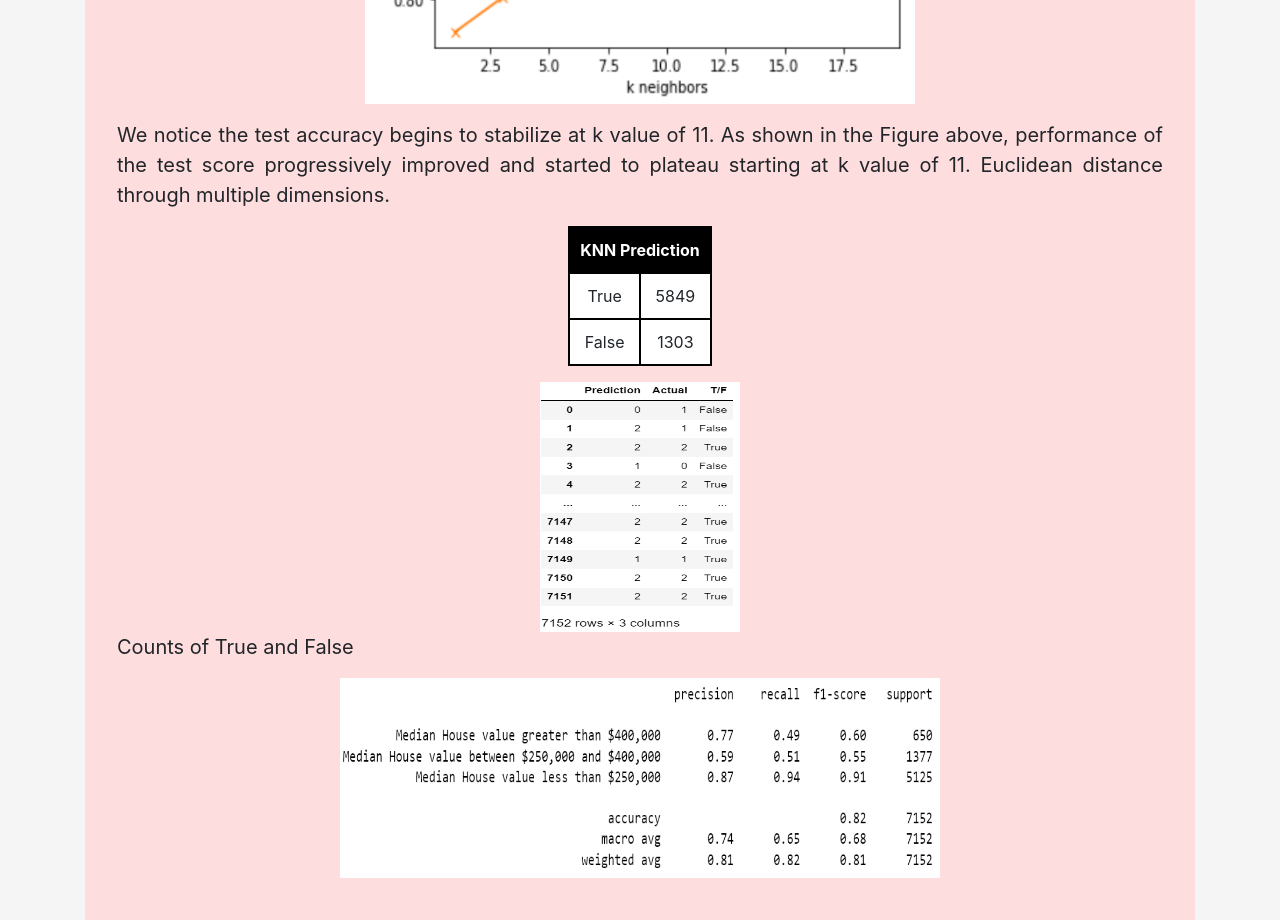
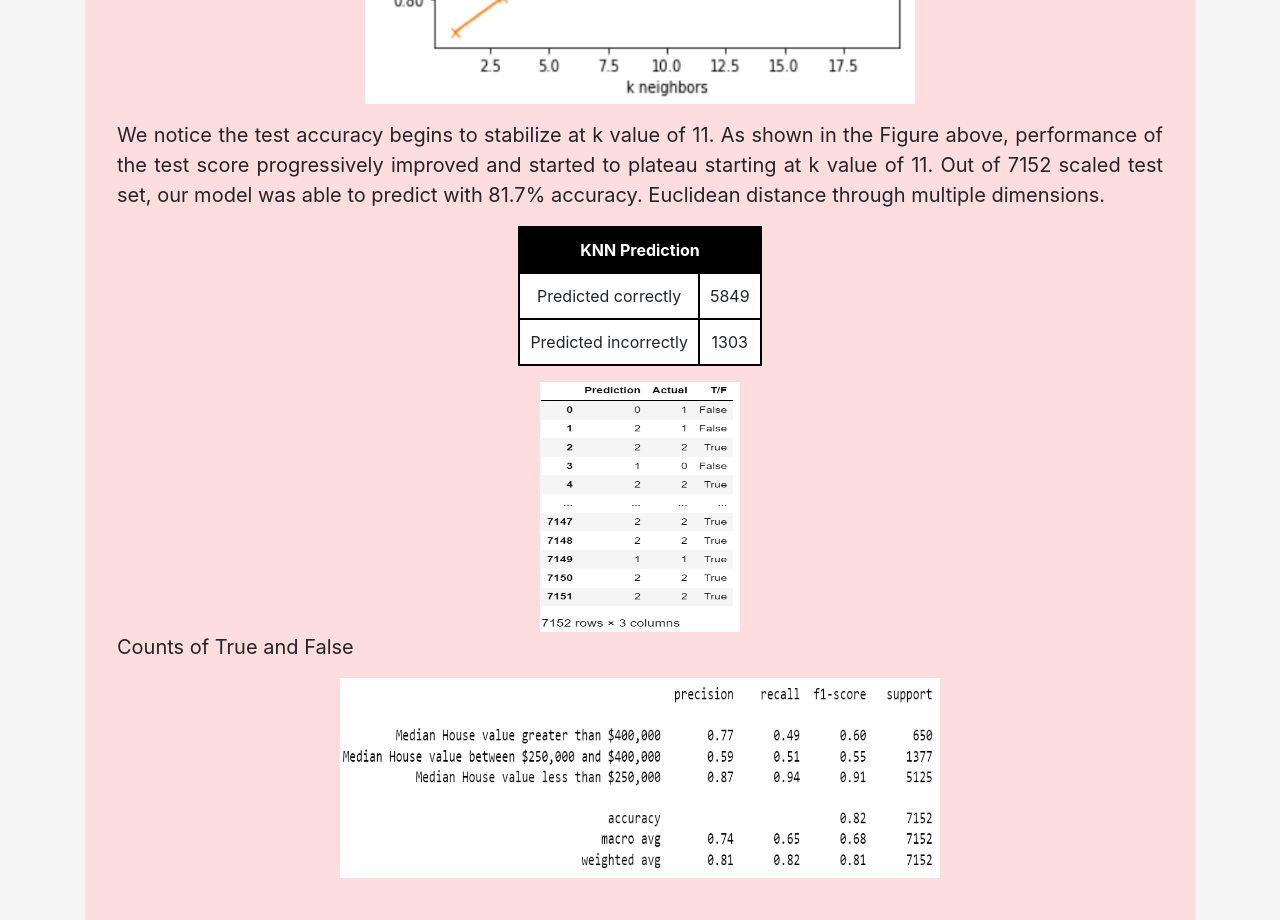
Before and after one commit to ericjbutton/california-housing-ML, a plain HTML site: page html_files/logistic.html in a window 1280 px wide. Shown: the part 4240-5160 px from the top of the page. Drawn offline with nearby package versions, Linux system fonts and the light colour scheme.

Commit message:
updated more.

```diff
--- a/html_files/logistic.html
+++ b/html_files/logistic.html
@@ -215,24 +215,24 @@
               <p><strong>K-Nearest Neighbor</strong></p>
                   <p>Next technique we have used was KNN. We set the k-value parameter to tell the algorithm to ﬁnd the k-number of closest known data points.
                     Then, the algorithm determines what the majority of surrounding data points are classiﬁed to determine the class of the new data point.
-                    We determined the best k value to be 11 in KNN to predict the house value classification
+                    We determined the best k value to be 11 in KNN to predict the house value classification.
                   </p>
 
                   <center><img src="../Images/KNN_plot.PNG" alt="LR image1" height="400" width="550"></center>
 
                   <p></p>
                   <p>We notice the test accuracy begins to stabilize at k value of 11. As shown in the Figure above, performance of the test score progressively improved and started to plateau starting at k value of 11.
-                    Euclidean distance through multiple dimensions. </p>
+                    Out of 7152 scaled test set, our model was able to predict with 81.7%  accuracy. Euclidean distance through multiple dimensions. </p>
 
                   <p></p>
                   <center><table>
                     <th colspan="2">KNN Prediction</th>
                     <tr>
-                      <td><center>True</center></td>
+                      <td><center>Predicted correctly</center></td>
                       <td>5849</td>
                     </tr>
                     <tr>
-                      <td><center>False</center></td>
+                      <td><center>Predicted incorrectly</center></td>
                       <td>1303</td>
                     </tr>
                   </table></center>
```
